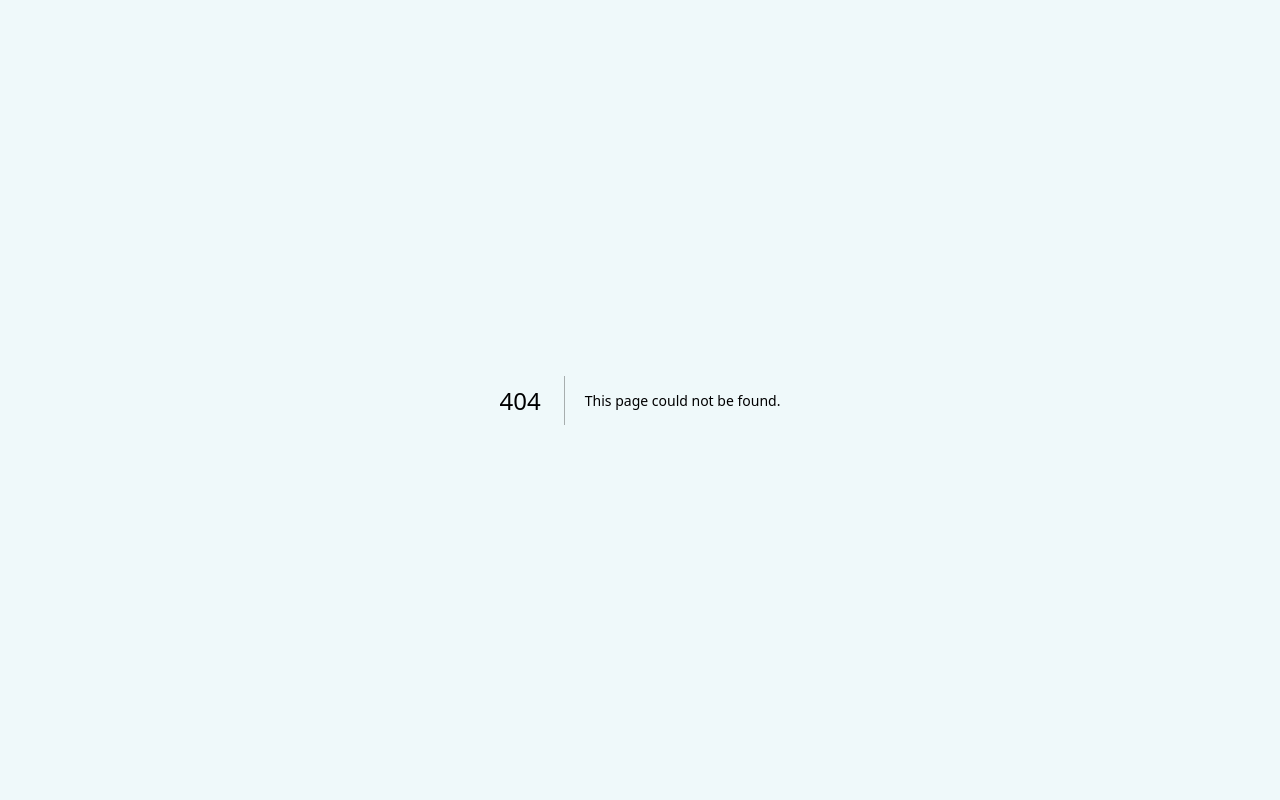
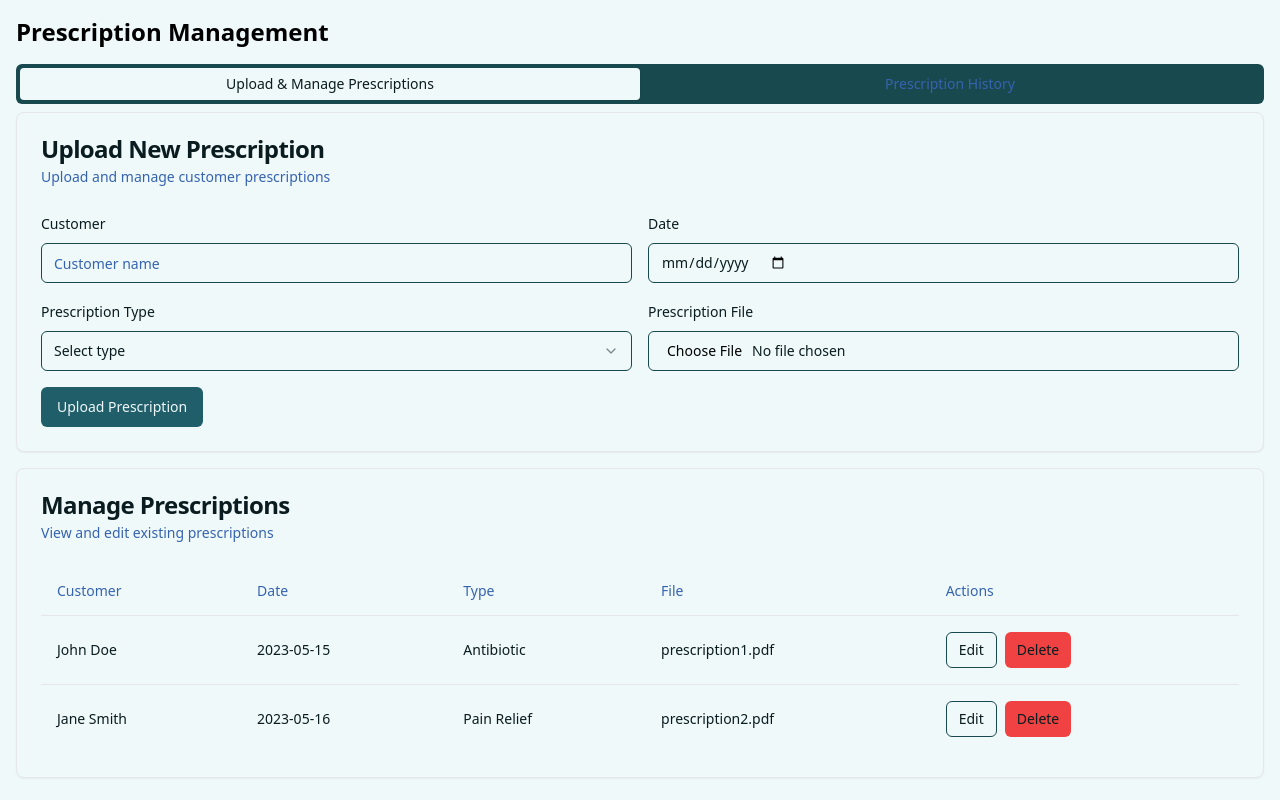
Before and after one commit to asengupta07/medilink, a Next.js app in the folder main/: page /provider/pharmacy/prescription in a window 1280 px wide. Before the commit this address had no page. Built offline with nearby package versions, Linux system fonts and the light colour scheme.

Commit message:
prescription

```diff
--- /dev/null
+++ b/main/app/provider/pharmacy/prescription/page.js
@@ -0,0 +1,185 @@
+'use client'
+
+import React, { useState } from "react";
+import { Tabs, TabsContent, TabsList, TabsTrigger } from "@/components/ui/tabs";
+import { Button } from "@/components/ui/button";
+import { Input } from "@/components/ui/input";
+import { Label } from "@/components/ui/label";
+import { Table, TableBody, TableCell, TableHead, TableHeader, TableRow } from "@/components/ui/table";
+import { Card, CardContent, CardDescription, CardHeader, CardTitle } from "@/components/ui/card";
+import { Select, SelectContent, SelectItem, SelectTrigger, SelectValue } from "@/components/ui/select";
+
+export default function Component() {
+  const [prescriptions, setPrescriptions] = useState([
+    { id: 1, customer: "John Doe", date: "2023-05-15", type: "Antibiotic", file: "prescription1.pdf" },
+    { id: 2, customer: "Jane Smith", date: "2023-05-16", type: "Pain Relief", file: "prescription2.pdf" },
+  ]);
+
+  const [history, setHistory] = useState([
+    { id: 1, customer: "John Doe", date: "2023-05-15", type: "Antibiotic", status: "Active" },
+    { id: 2, customer: "Jane Smith", date: "2023-05-16", type: "Pain Relief", status: "Expired" },
+    { id: 3, customer: "John Doe", date: "2023-04-01", type: "Allergy", status: "Expired" },
+  ]);
+
+  function handleUpload(e) {
+    e.preventDefault();
+    {/* Implement file upload logic here */}
+    alert("Prescription uploaded successfully!");
+  }
+
+  return (
+    <div className="container mx-auto p-4">
+      <h1 className="text-2xl font-bold mb-4">Prescription Management</h1>
+      <Tabs defaultValue="upload" className="w-full">
+        <TabsList className="grid w-full grid-cols-2">
+          <TabsTrigger
+            value="upload"
+            className={({ isSelected }) =>
+              `py-2 px-4 text-center ${isSelected ? 'bg-primary text-primary-foreground' : 'bg-card text-primary-foreground'}`
+            }
+          >
+            Upload & Manage Prescriptions
+          </TabsTrigger>
+          <TabsTrigger
+            value="history"
+            className={({ isSelected }) =>
+              `py-2 px-4 text-center ${isSelected ? 'bg-primary text-primary-foreground' : 'bg-card text-primary-foreground'}`
+            }
+          >
+            Prescription History
+          </TabsTrigger>
+        </TabsList>
+        <TabsContent value="upload">
+          <Card>
+            <CardHeader>
+              <CardTitle>Upload New Prescription</CardTitle>
+              <CardDescription>Upload and manage customer prescriptions</CardDescription>
+            </CardHeader>
+            <CardContent>
+              <form onSubmit={handleUpload} className="space-y-4">
+                <div className="grid grid-cols-2 gap-4">
+                  <div className="space-y-2">
+                    <Label htmlFor="customer">Customer</Label>
+                    <Input id="customer" placeholder="Customer name" />
+                  </div>
+                  <div className="space-y-2">
+                    <Label htmlFor="date">Date</Label>
+                    <Input id="date" type="date" />
+                  </div>
+                  <div className="space-y-2">
+                    <Label htmlFor="type">Prescription Type</Label>
+                    <Select>
+                      <SelectTrigger id="type">
+                        <SelectValue placeholder="Select type" />
+                      </SelectTrigger>
+                      <SelectContent>
+                        <SelectItem value="antibiotic">Antibiotic</SelectItem>
+                        <SelectItem value="pain-relief">Pain Relief</SelectItem>
+                        <SelectItem value="allergy">Allergy</SelectItem>
+                      </SelectContent>
+                    </Select>
+                  </div>
+                  <div className="space-y-2">
+                    <Label htmlFor="file">Prescription File</Label>
+                    <Input id="file" type="file" accept=".pdf,.jpg,.png" />
+                  </div>
+                </div>
+                <Button type="submit">Upload Prescription</Button>
+              </form>
+            </CardContent>
+          </Card>
+          <Card className="mt-4">
+            <CardHeader>
+              <CardTitle>Manage Prescriptions</CardTitle>
+              <CardDescription>View and edit existing prescriptions</CardDescription>
+            </CardHeader>
+            <CardContent>
+              <Table>
+                <TableHeader>
+                  <TableRow>
+                    <TableHead>Customer</TableHead>
+                    <TableHead>Date</TableHead>
+                    <TableHead>Type</TableHead>
+                    <TableHead>File</TableHead>
+                    <TableHead>Actions</TableHead>
+                  </TableRow>
+                </TableHeader>
+                <TableBody>
+                  {prescriptions.map(function(prescription) {
+                    return (
+                      <TableRow key={prescription.id}>
+                        <TableCell>{prescription.customer}</TableCell>
+                        <TableCell>{prescription.date}</TableCell>
+                        <TableCell>{prescription.type}</TableCell>
+                        <TableCell>{prescription.file}</TableCell>
+                        <TableCell>
+                          <Button variant="outline" size="sm" className="mr-2">
+                            Edit
+                          </Button>
+                          <Button variant="destructive" size="sm">
+                            Delete
+                          </Button>
+                        </TableCell>
+                      </TableRow>
+                    );
+                  })}
+                </TableBody>
+              </Table>
+            </CardContent>
+          </Card>
+        </TabsContent>
+        <TabsContent value="history">
+          <Card>
+            <CardHeader>
+              <CardTitle>Prescription History</CardTitle>
+              <CardDescription>View the complete history of customer prescriptions</CardDescription>
+            </CardHeader>
+            <CardContent>
+              <div className="flex justify-between mb-4">
+                <Input placeholder="Search prescriptions" className="max-w-sm" />
+                <Select>
+                  <SelectTrigger className="w-[180px]">
+                    <SelectValue placeholder="Filter by status" />
+                  </SelectTrigger>
+                  <SelectContent>
+                    <SelectItem value="all">All</SelectItem>
+                    <SelectItem value="active">Active</SelectItem>
+                    <SelectItem value="expired">Expired</SelectItem>
+                  </SelectContent>
+                </Select>
+              </div>
+              <Table>
+                <TableHeader>
+                  <TableRow>
+                    <TableHead>Customer</TableHead>
+                    <TableHead>Date</TableHead>
+                    <TableHead>Type</TableHead>
+                    <TableHead>Status</TableHead>
+                    <TableHead>Actions</TableHead>
+                  </TableRow>
+                </TableHeader>
+                <TableBody>
+                  {history.map(function(item) {
+                    return (
+                      <TableRow key={item.id}>
+                        <TableCell>{item.customer}</TableCell>
+                        <TableCell>{item.date}</TableCell>
+                        <TableCell>{item.type}</TableCell>
+                        <TableCell>{item.status}</TableCell>
+                        <TableCell>
+                          <Button variant="outline" size="sm">
+                            View Details
+                          </Button>
+                        </TableCell>
+                      </TableRow>
+                    );
+                  })}
+                </TableBody>
+              </Table>
+            </CardContent>
+          </Card>
+        </TabsContent>
+      </Tabs>
+    </div>
+  );
+}
```
